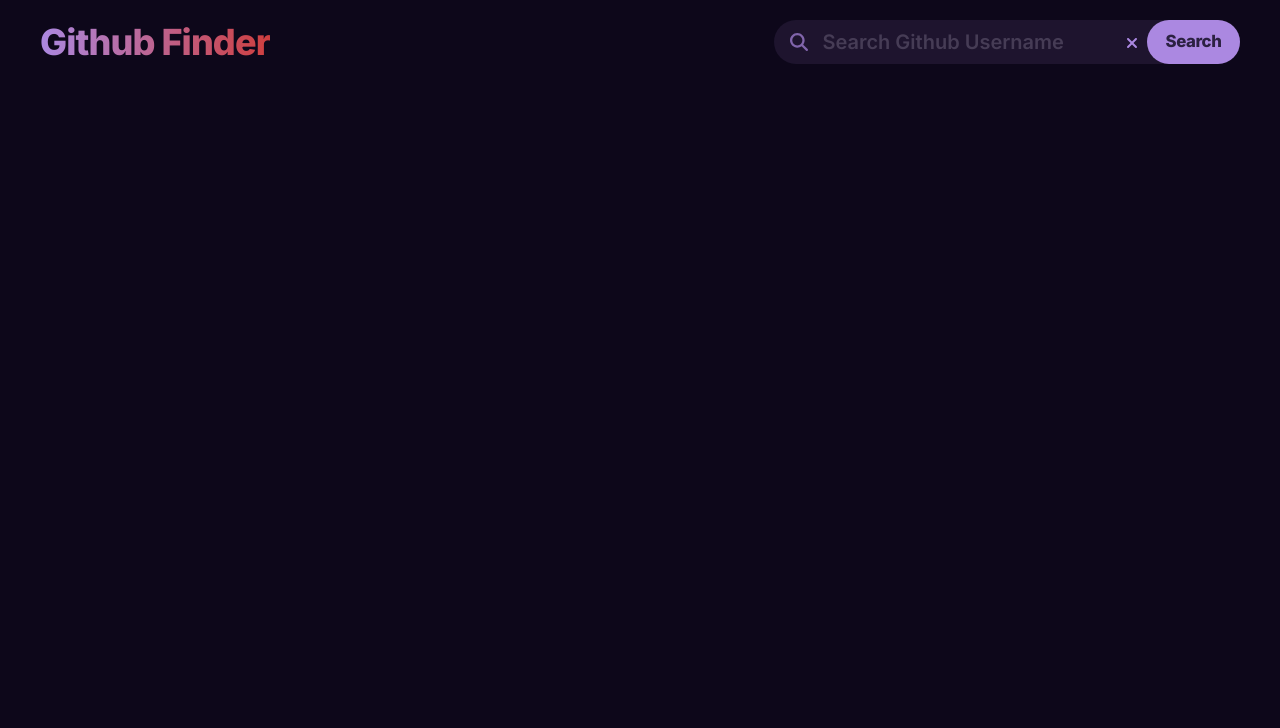
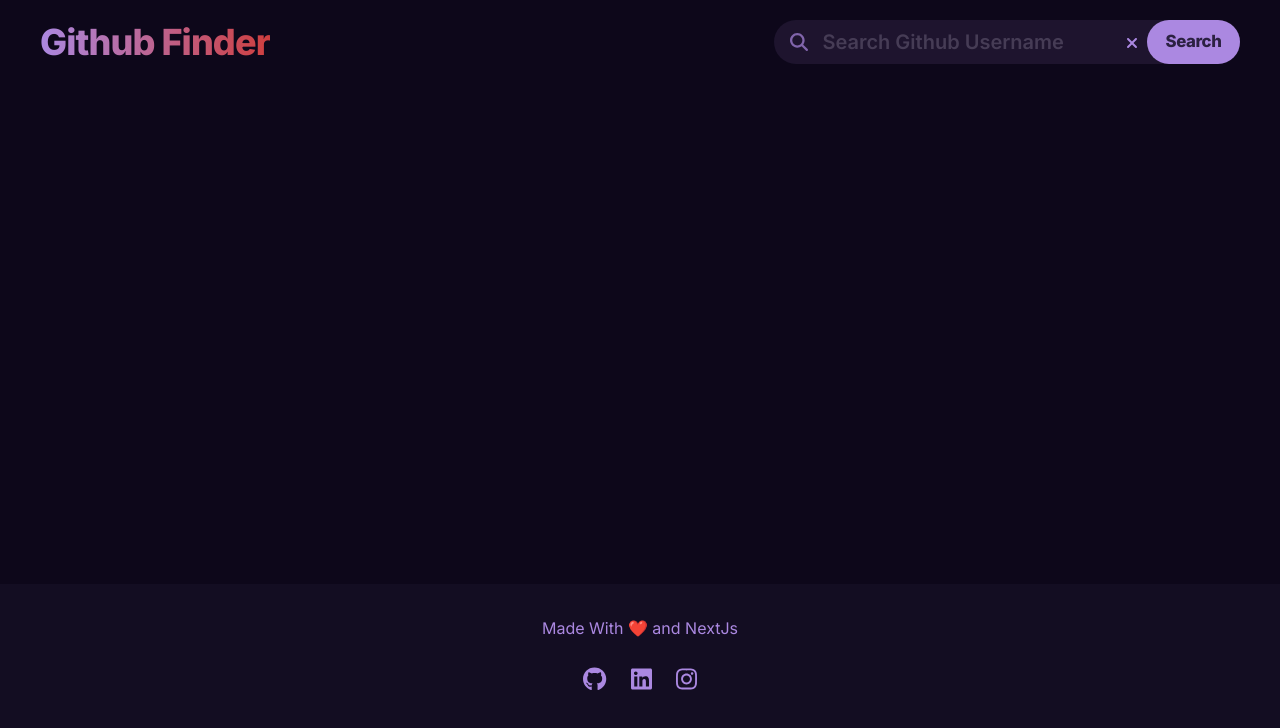
Before and after one commit to LinThitHtwe/Github-Finder, a Next.js app: page / in a window 1280 px wide. Shown: the top 728 px of the page. Built offline with nearby package versions, Linux system fonts and the light colour scheme.

Commit message:
[init] footer

```diff
--- /dev/null
+++ b/src/app/Footer.tsx
@@ -0,0 +1,38 @@
+import {
+  faGithub,
+  faInstagram,
+  faLinkedin,
+} from "@fortawesome/free-brands-svg-icons";
+import { FontAwesomeIcon } from "@fortawesome/react-fontawesome";
+import Link from "next/link";
+import React from "react";
+
+const Footer = () => {
+  return (
+    <footer className="bg-soft-background mt-[500px] flex h-36 flex-col items-center justify-center gap-6 text-primary">
+      <h1 className="text-center text-base">Made With ❤️ and NextJs</h1>
+      <div className="flex items-center gap-6 text-2xl transition-all  ease-in-out">
+        <Link
+          href={"/"}
+          className="duration-500 hover:-translate-y-1 hover:text-[#f5f5f5]"
+        >
+          <FontAwesomeIcon className="" icon={faGithub} />
+        </Link>
+        <Link
+          href={"/"}
+          className="duration-500 hover:-translate-y-1 hover:text-[#0077B5]"
+        >
+          <FontAwesomeIcon icon={faLinkedin} />
+        </Link>
+        <Link
+          href={"/"}
+          className="duration-500 hover:-translate-y-1 hover:text-[#d62976]"
+        >
+          <FontAwesomeIcon icon={faInstagram} />
+        </Link>
+      </div>
+    </footer>
+  );
+};
+
+export default Footer;
--- a/src/app/page.tsx
+++ b/src/app/page.tsx
@@ -1,9 +1,11 @@
+import Footer from "./Footer";
 import Navbar from "./Navbar";
 
 export default function Home() {
   return (
     <main className=" ">
       <Navbar />
+      <Footer />
     </main>
   );
 }
--- a/tailwind.config.ts
+++ b/tailwind.config.ts
@@ -10,6 +10,7 @@
     extend: {
       colors: {
         background: "#0D071A",
+        "soft-background": "#130d22",
         primary: "#AB88E1",
         secondary: "#87224D",
         accent: "#CF3F3F",
```
Also changed, not shown: src/app/Navbar.tsx (+1 -6 lines).
